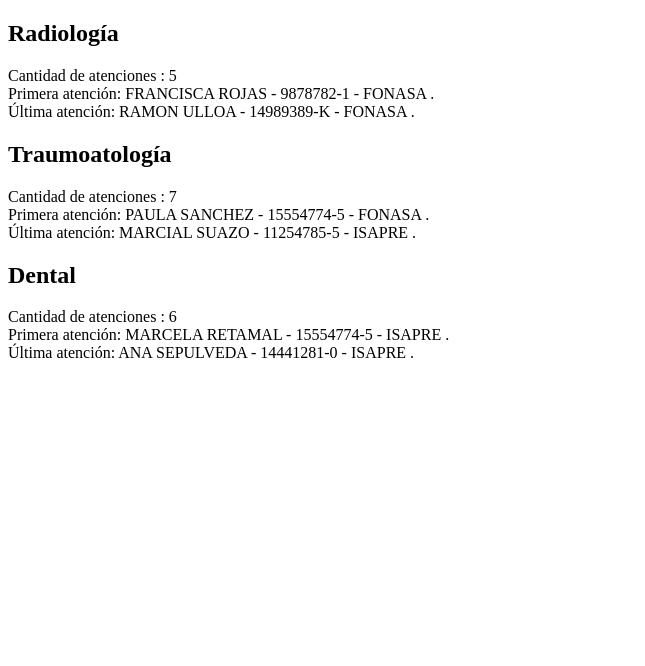
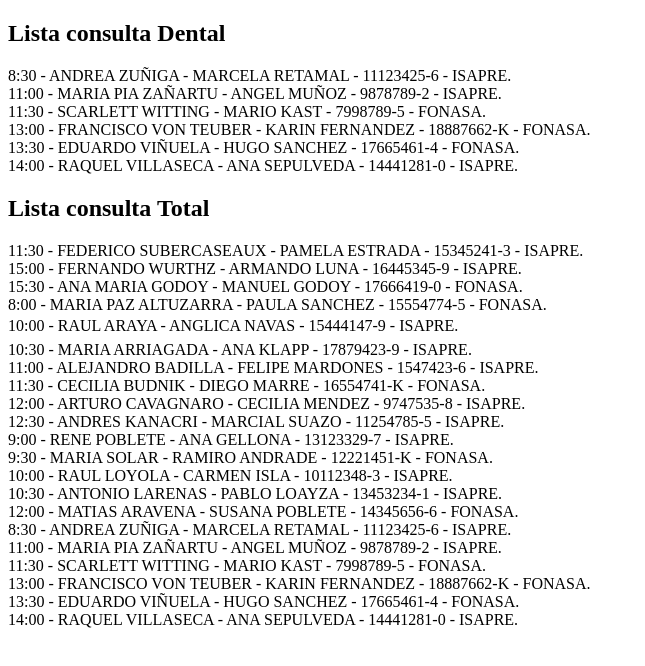
Before and after one commit to romaditro/DesafioMetodoObjetos, a plain HTML site: page index.html in a window 1280 px wide. Shown: the whole page, without its empty margins (0-645 px from the left). Drawn offline with Linux system fonts and the light colour scheme.

Commit message:
Resueltos los puntos del  1 a 4

```diff
--- a/assets/js/script.js
+++ b/assets/js/script.js
@@ -28,22 +28,44 @@
 ];
 
 
+//1. Agregar las siguientes horas al arreglo de Traumatología:
 
-//Mostrar por pantalla la cantidad de consultas por cada listado (utilizar la propiedad length para ésto).
-//Mostrar por pantalla la primera y última atención de cada listado, desplegando el rut del paciente junto con la previsión, separados por un guión.
+traumoatologia.push({ hora: '9:00', especialista: 'RENE POBLETE', paciente: 'ANA GELLONA', rut: '13123329-7', prevision: 'ISAPRE' });
+traumoatologia.push({ hora: '9:30', especialista: 'MARIA SOLAR', paciente: 'RAMIRO ANDRADE', rut: '12221451-K', prevision: 'FONASA' });
+traumoatologia.push({ hora: '10:00', especialista: 'RAUL LOYOLA', paciente: 'CARMEN ISLA', rut: '10112348-3', prevision: 'ISAPRE' });
+traumoatologia.push({ hora: '10:30', especialista: 'ANTONIO LARENAS', paciente: 'PABLO LOAYZA', rut: '13453234-1', prevision: 'ISAPRE' });
+traumoatologia.push({ hora: '12:00', especialista: 'MATIAS ARAVENA', paciente: 'SUSANA POBLETE', rut: '14345656-6', prevision: 'FONASA' });
+
+//console.table(traumoatologia);
+
+
+//2. Eliminar el primer y último elemento del arreglo de Radiología.
+//Eliminar el primero
+radiologia.shift();
+
+//Eliminar el último.
+radiologia.pop();
+
+//console.table(radiologia);
+
+
+//3. Imprimir en la página HTML, la lista de consultas médicas de Dental.
 let txtTotales = document.getElementById("txt-totales");
 
-txtTotales.innerHTML = "<h2>Radiología</h2>";
-txtTotales.innerHTML = txtTotales.innerHTML + (`Cantidad de atenciones : ${radiologia.length} <br>`);
-txtTotales.innerHTML = txtTotales.innerHTML + (`Primera atención: ${radiologia[0].paciente} - ${radiologia[0].rut} - ${radiologia[0].prevision} . <br>`);
-txtTotales.innerHTML = txtTotales.innerHTML + (`Última atención: ${radiologia[radiologia.length - 1].paciente} - ${radiologia[radiologia.length - 1].rut} -  ${radiologia[radiologia.length - 1].prevision} . <br>`);
+txtTotales.innerHTML = "<h2>Lista consulta Dental</h2>";
 
-txtTotales.innerHTML = txtTotales.innerHTML + "<h2>Traumoatología </h2>";
-txtTotales.innerHTML = txtTotales.innerHTML + (`Cantidad de atenciones : ${traumoatologia.length} <br>`);
-txtTotales.innerHTML = txtTotales.innerHTML + (`Primera atención: ${traumoatologia[0].paciente} - ${traumoatologia[0].rut} - ${traumoatologia[0].prevision} . <br>`);
-txtTotales.innerHTML = txtTotales.innerHTML + (`Última atención: ${traumoatologia[traumoatologia.length - 1].paciente} - ${traumoatologia[traumoatologia.length - 1].rut} - ${traumoatologia[traumoatologia.length - 1].prevision} . <br>`);
+dental.forEach(function(item) {
+    txtTotales.innerHTML = txtTotales.innerHTML + (` ${item.hora} - ${item.especialista} - ${item.paciente} - ${item.rut} - ${item.prevision}. <br>`);
+});
 
-txtTotales.innerHTML = txtTotales.innerHTML + "<h2>Dental</h2>";
-txtTotales.innerHTML = txtTotales.innerHTML + (`Cantidad de atenciones : ${dental.length} <br>`);
-txtTotales.innerHTML = txtTotales.innerHTML + (`Primera atención: ${dental[0].paciente} - ${traumoatologia[0].rut} -  ${dental[0].prevision} . <br>`);
-txtTotales.innerHTML = txtTotales.innerHTML + (`Última atención: ${dental[dental.length - 1].paciente} - ${dental[dental.length - 1].rut} - ${dental[dental.length - 1].prevision} . <br>`);
+
+//4. Imprimir un listado total de todos los pacientes que se atendieron en el centro médico. Para ésto, deberá unir todos los nombres de pacientes e imprimir uno por cada párrafo.
+
+let union = radiologia.concat(traumoatologia).concat(dental);
+
+console.table(union);
+
+txtTotales.innerHTML = txtTotales.innerHTML + "<h2>Lista consulta Total</h2>";
+union.forEach(function(item) {
+    txtTotales.innerHTML = txtTotales.innerHTML + (` ${item.hora} - ${item.especialista} - ${item.paciente} - ${item.rut} - ${item.prevision}. <br>`);
+});
--- a/index.html
+++ b/index.html
@@ -5,7 +5,7 @@
     <meta charset="utf-8">
     <meta name="viewport" content="width=device-width, initial-scale=1.0">
     <meta name="author" content="Rodrigo Diaz Troncoso">
-    <meta name="description" content="Desafío Uso Básico de Arrays y Objetos">
+    <meta name="description" content="Desafío #4 Uso de Métodos con Arrays y Objetos">
     <meta name="keywords" content="desafio, latam">
     <title>Centro Médico Ñuñoa</title>
 
@@ -13,8 +13,6 @@
 
 <body>
     <p id="txt-totales"></p>
-    <p id="txt-primer-atencion"></p>
-    <p id="txt-ultima-atencion"></p>
 
     <script type="text/javascript" src="assets/js/script.js?ID=1"></script>
 </body>
```
